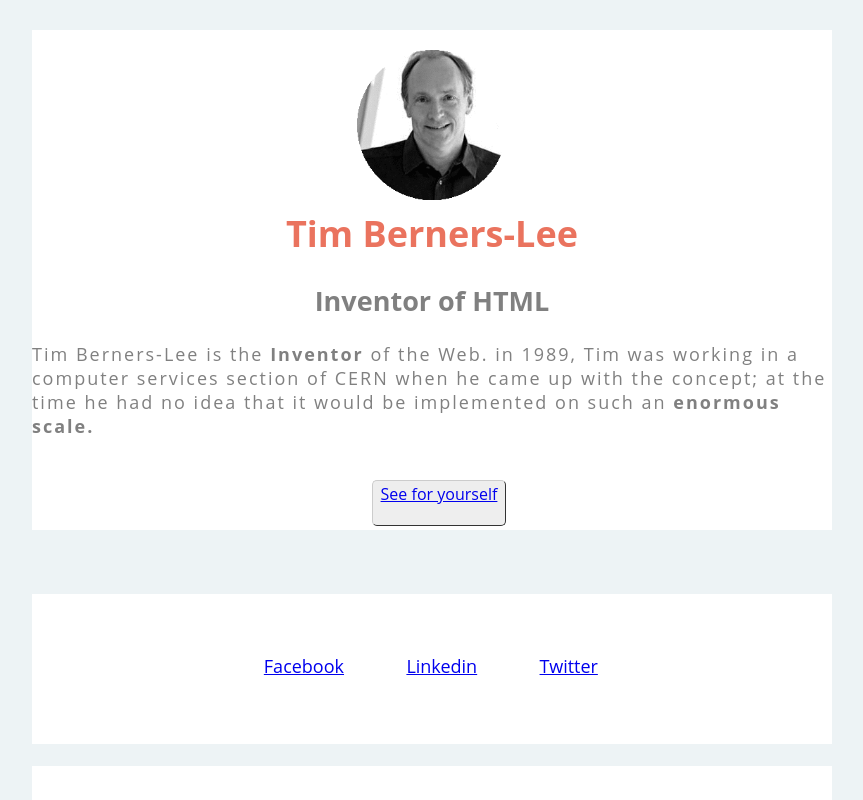
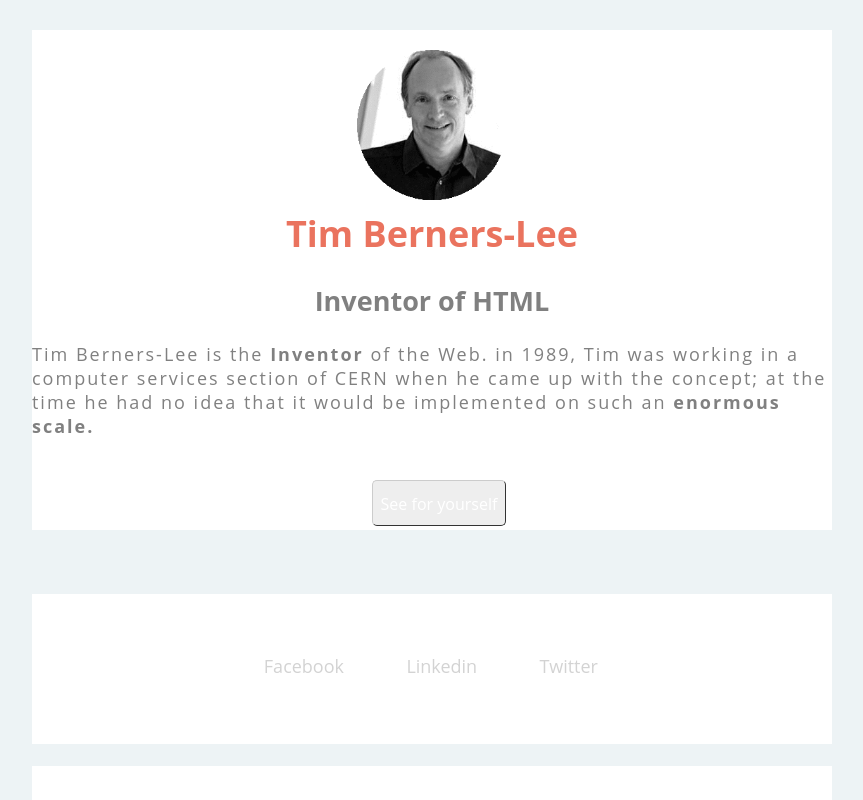
Before and after one commit to dominicho97/starting-web-development, a plain HTML site: page index.html in a window 1280 px wide. Shown: the top 800 px of the page, without its empty margins (368-1231 px from the left). Drawn offline with Linux system fonts and the light colour scheme.

Commit message:
added text-decoration,color to .a, added position and top to .button a

```diff
--- a/style.css
+++ b/style.css
@@ -79,14 +79,17 @@
 
     top:-50px;
 
-
-    display: absolute;
+    margin-bottom: 10px;
+    display: relative;
   }
 
   .button a{
     font-family: 'Montserrat', sans-serif;
     font-family: 'Open Sans', sans-serif;
     font-size: 16px;
+    color: white;
+    top: 10px;
+    position: relative;
   }
 
   .block1{
@@ -123,6 +126,7 @@
 
       left: -50px;
       top: 60px;
+
     }
 
       .hfm{
@@ -151,3 +155,8 @@
       margin-right: 20px;
 
     }
+
+    a{
+      text-decoration: none;
+      color:lightgray;
+    }
```
